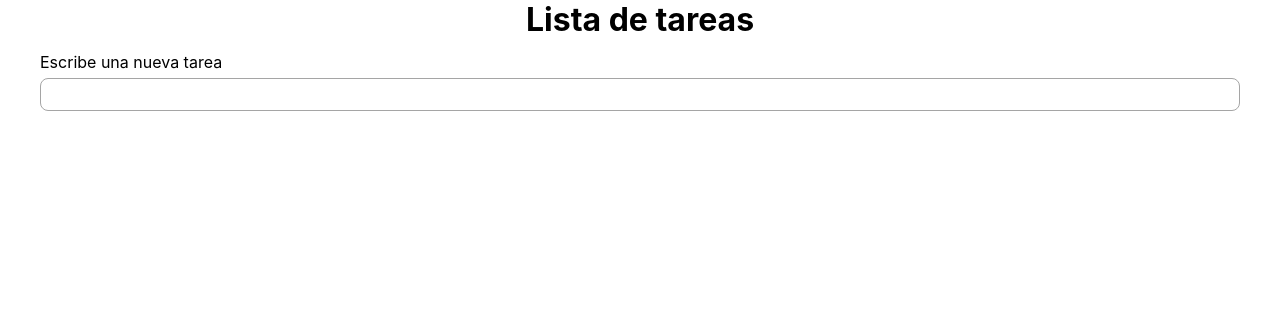
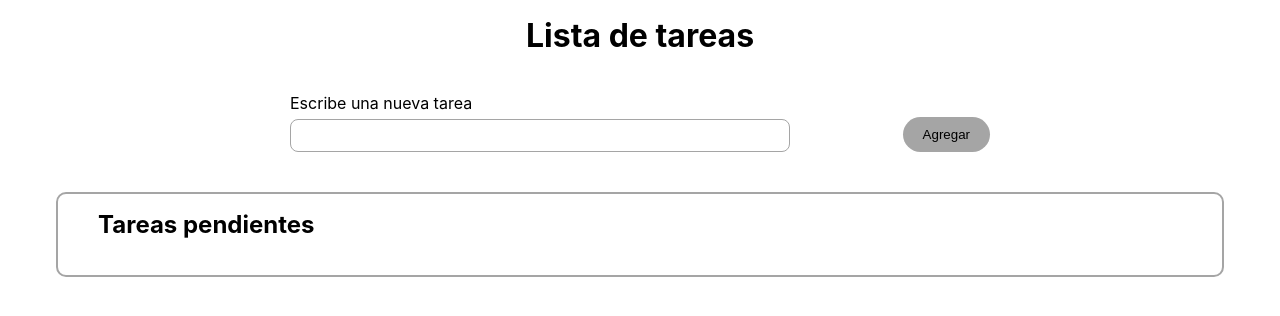
Before and after one commit to MadelinFg/to-do-list, a React (Create React App) app: page / in a window 1280 px wide. Shown: the top 316 px of the page. Built offline with nearby package versions, Linux system fonts and the light colour scheme.

Commit message:
Update Home logic, structure and styles, Update Input component styles

```diff
--- a/src/components/Home/Home.css
+++ b/src/components/Home/Home.css
@@ -1,8 +1,41 @@
 .home {
     max-width: 1200px;
     margin: 0 auto;
+    padding: 16px;
 }
 
 .home .title {
     text-align: center;
+    margin-bottom: 40px;
 }
+
+.home .form-container {
+    max-width: 700px;
+    margin: 0 auto 40px;
+    display: flex;
+    align-items: flex-end;
+}
+
+.home .in-process-container {
+    border: 2px solid var(--gray);
+    border-radius: 10px;
+    padding: 16px 40px;
+    list-style: none;
+}
+
+.home .title-task-container {
+    margin-bottom: 20px;
+}
+
+.home .task-element, .home .task-element .actions-container {
+    display: flex;
+}
+
+.home .task-element {
+    margin: 15px 0;
+    justify-content: space-between;
+}
+
+.home .task-element .actions-container {
+    gap: 10px;
+}
--- a/src/components/Home/Home.jsx
+++ b/src/components/Home/Home.jsx
@@ -1,22 +1,69 @@
-import { useState } from 'react';
+import { useState } from "react";
 
-import Input from '../Input/Input';
+import Input from "../Input/Input";
+import Button from "../Button/Button";
 
-import './Home.css';
+import "./Home.css";
 
 function Home({}) {
     const [task, setTask] = useState("");
 
+    const [pendingTasks, setPendingTasks] = useState([]);
+    const [completedTasks, setCompletedTasks] = useState([]);
+
+    const clearForm = () => {
+        setTask("");
+    };
+
+    const handleAddTask = () => {
+        setPendingTasks([...pendingTasks, task]);
+
+        clearForm();
+    };
+
+    const handleCompleteTask = () => {};
+
+    const handleDeleteTask = () => {};
+
     return (
         <div className="home">
-            <h1 className='title'>Lista de tareas</h1>
-            <Input type="text"
+            <h1 className="title">Lista de tareas</h1>
+
+            <div className="form-container">
+                <Input
+                    type="text"
                     title="Escribe una nueva tarea"
                     name="inpt-task"
                     value={task}
                     onChange={(e) => setTask(e.target.value)}
                     required
                 />
+
+                <Button text="Agregar" onClick={handleAddTask} />
+            </div>
+
+            <ul className="in-process-container">
+                <h2 className="title-task-container">Tareas pendientes</h2>
+
+                {pendingTasks.map((task, index) => {
+                    return (
+                        <li key={index} className="task-element">
+                            <p>{task}</p>
+
+                            <div className="actions-container">
+                                <Button
+                                    text="Completar"
+                                    onClick={() => handleCompleteTask(index)}
+                                />
+                                <Button
+                                    text="Eliminar"
+                                    onClick={() => handleDeleteTask(index)}
+                                />
+                            </div>
+                        </li>
+                    );
+                })}
+            </ul>
         </div>
     );
 }
--- a/src/components/Input/Input.css
+++ b/src/components/Input/Input.css
@@ -1,7 +1,7 @@
 .input-container {
     display: flex;
     flex-direction: column;
-    margin: 15px 0;
+    margin: 0;
     width: 100%;
 }
 
@@ -20,6 +20,7 @@
     border: 1px solid var(--gray);
     border-radius: 8px;
     padding: 8px 4px;
+    max-width: 500px;
 }
 
 .input-component:focus-visible {
```
Lines whose indentation alone changed are shown as unchanged.
